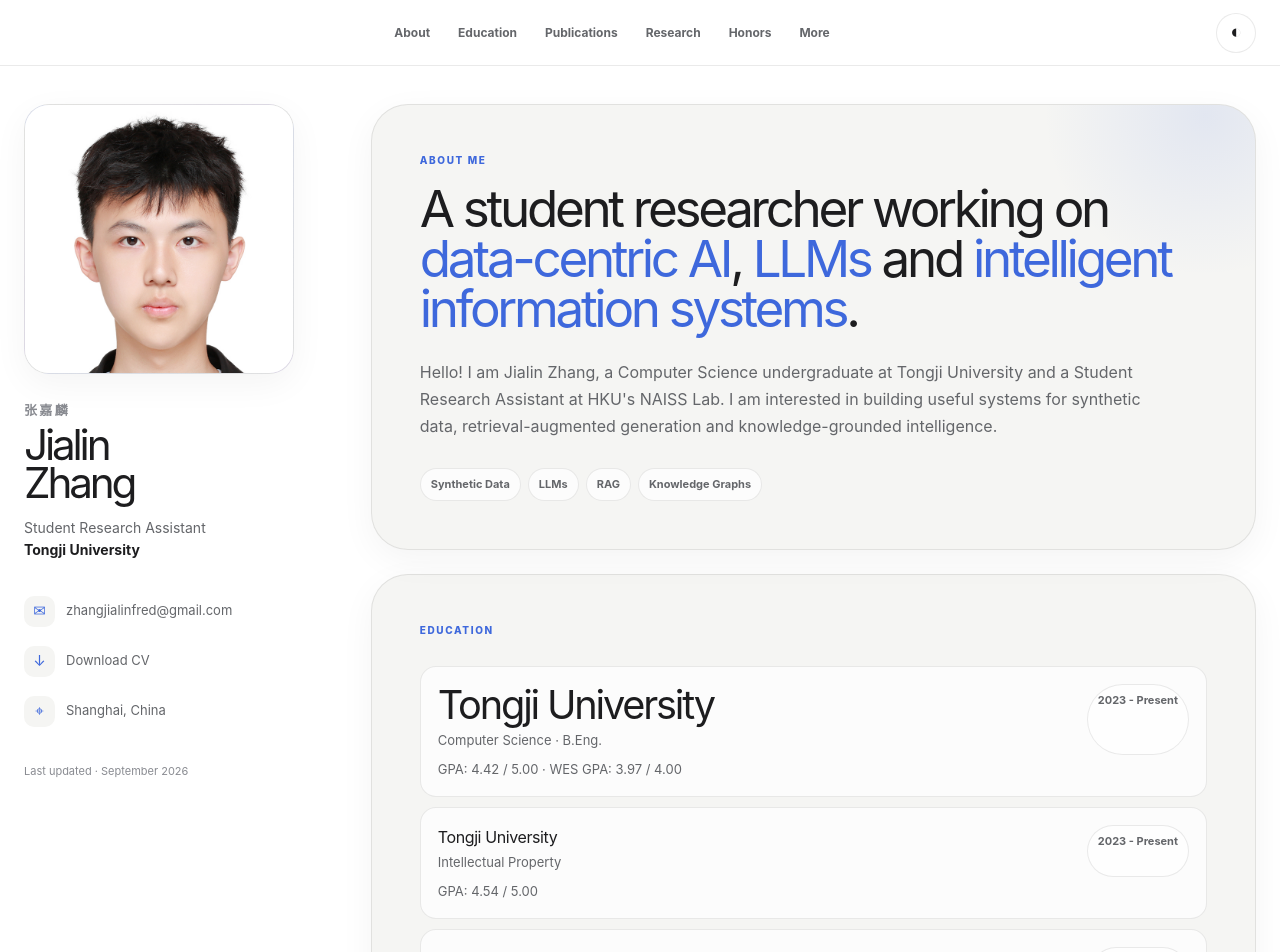
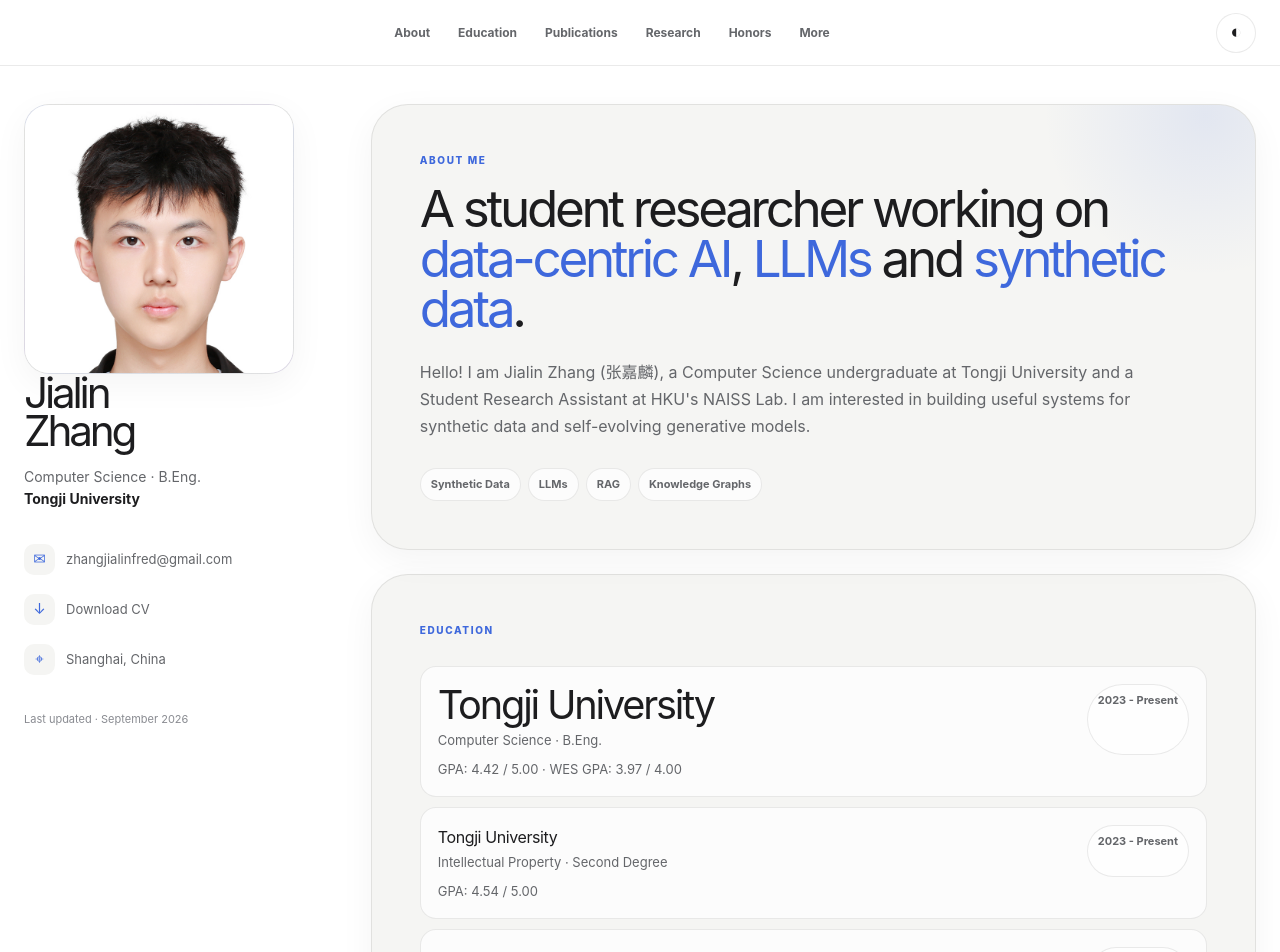
Before and after one commit to Fredzjl/JialinZhang.github.io, a Next.js app: page / in a window 1280 px wide. Shown: the top 952 px of the page. Built offline with nearby package versions, Linux system fonts and the light colour scheme.

Commit message:
Refine profile and academic details

```diff
--- a/app/page.tsx
+++ b/app/page.tsx
@@ -26,10 +26,10 @@
   return <>
     <nav className="top-nav" aria-label="Primary navigation"><div className="nav-scroll">{navigation.map(([id, name]) => <a href={`#${id}`} key={id}>{name}</a>)}</div><button className="theme-toggle" type="button" onClick={() => setTheme(theme === 'light' ? 'dark' : 'light')} aria-label="Toggle color theme">{theme === 'light' ? '◐' : '☼'}</button></nav>
     <main className="layout">
-      <aside className="sidebar"><div className="portrait"><img src="./jialin-zhang.jpg" alt="Jialin Zhang" /></div><p className="name-cn">张嘉麟</p><h1>Jialin<br />Zhang</h1><p className="school">Student Research Assistant<br /><a href="#education">Tongji University</a></p><div className="profile-links"><a href="mailto:zhangjialinfred@gmail.com"><span>✉</span> zhangjialinfred@gmail.com</a><a href="./Jialin-Zhang-CV.pdf" download><span>↓</span> Download CV</a><p><span>⌖</span> Shanghai, China</p></div><p className="update">Last updated · September 2026</p></aside>
+      <aside className="sidebar"><div className="portrait"><img src="./jialin-zhang.jpg" alt="Jialin Zhang" /></div><h1>Jialin<br />Zhang</h1><p className="school">Computer Science · B.Eng.<br /><a href="#education">Tongji University</a></p><div className="profile-links"><a href="mailto:zhangjialinfred@gmail.com"><span>✉</span> zhangjialinfred@gmail.com</a><a href="./Jialin-Zhang-CV.pdf" download><span>↓</span> Download CV</a><p><span>⌖</span> Shanghai, China</p></div><p className="update">Last updated · September 2026</p></aside>
       <div className="content">
-        <section className="card hero-card" id="about"><p className="eyebrow">About me</p><h2>A student researcher working on <span>data-centric AI</span>, <span>LLMs</span> and <span>intelligent information systems</span>.</h2><p className="intro">Hello! I am Jialin Zhang, a Computer Science undergraduate at Tongji University and a Student Research Assistant at HKU&apos;s NAISS Lab. I am interested in building useful systems for synthetic data, retrieval-augmented generation and knowledge-grounded intelligence.</p><div className="pill-row"><span>Synthetic Data</span><span>LLMs</span><span>RAG</span><span>Knowledge Graphs</span></div></section>
-        <section className="card" id="education"><p className="eyebrow">Education</p><div className="education-list"><article><div><h2 className="section-title">Tongji University</h2><p className="muted">Computer Science · B.Eng.</p></div><span className="date-pill">2023 - Present</span><p>GPA: 4.42 / 5.00 · WES GPA: 3.97 / 4.00</p></article><article><div><h3>Tongji University</h3><p className="muted">Intellectual Property</p></div><span className="date-pill">2023 - Present</span><p>GPA: 4.54 / 5.00</p></article><article><div><h3>EPFL</h3><p className="muted">Government-sponsored Exchange Student</p></div><span className="date-pill">Feb - Jul 2026</span><p>GPA: 5.69 / 6.00</p></article><article><div><h3>University of Oxford</h3><p className="muted">Government-sponsored Tutorial Programme</p></div><span className="date-pill">Mar - May 2026</span></article><article><div><h3>Hong Kong University</h3><p className="muted">AI and ML Summer Programme</p></div><span className="date-pill">Jul - Aug 2024</span></article></div></section>
+        <section className="card hero-card" id="about"><p className="eyebrow">About me</p><h2>A student researcher working on <span>data-centric AI</span>, <span>LLMs</span> and <span>synthetic data</span>.</h2><p className="intro">Hello! I am Jialin Zhang (张嘉麟), a Computer Science undergraduate at Tongji University and a Student Research Assistant at HKU&apos;s NAISS Lab. I am interested in building useful systems for synthetic data and self-evolving generative models.</p><div className="pill-row"><span>Synthetic Data</span><span>LLMs</span><span>RAG</span><span>Knowledge Graphs</span></div></section>
+        <section className="card" id="education"><p className="eyebrow">Education</p><div className="education-list"><article><div><h2 className="section-title">Tongji University</h2><p className="muted">Computer Science · B.Eng.</p></div><span className="date-pill">2023 - Present</span><p>GPA: 4.42 / 5.00 · WES GPA: 3.97 / 4.00</p></article><article><div><h3>Tongji University</h3><p className="muted">Intellectual Property · Second Degree</p></div><span className="date-pill">2023 - Present</span><p>GPA: 4.54 / 5.00</p></article><article><div><h3>EPFL</h3><p className="muted">Government-sponsored Exchange Student</p></div><span className="date-pill">Feb - Jul 2026</span><p>GPA: 5.69 / 6.00</p></article><article><div><h3>University of Oxford</h3><p className="muted">Government-sponsored Tutorial Programme</p></div><span className="date-pill">Mar - May 2026</span></article><article><div><h3>Hong Kong University</h3><p className="muted">AI and ML Summer Programme</p></div><span className="date-pill">Jul - Aug 2024</span></article></div></section>
         <section className="card" id="publications"><p className="eyebrow">Publications</p><h2 className="section-title">Selected publications</h2><div className="publication-list">{publications.map((item, index) => <article className="publication" key={item.title}><span className="pub-number">0{index + 1}</span><div><a className="publication-title" href={item.link} target="_blank" rel="noreferrer">{item.title}{item.link && ' ↗'}</a><p>{item.authors}</p><span>{item.venue}</span></div></article>)}</div></section>
         <section className="card" id="research"><p className="eyebrow">Research experience</p><h2 className="section-title">What I have been building</h2><div className="research-list">{research.map((item) => <article className="research-item" key={item.label}><span className="research-dot" /><div className="project-header"><div><p className="project-label">{item.label}</p><h3>{item.title}</h3><p className="supervisor">{item.supervisor}</p></div><div className="research-meta"><span>{item.place}</span><time>{item.date}</time></div></div><ul>{item.items.map(point => <li key={point}>{point}</li>)}</ul><div className="tag-row">{item.tags.map(tag => <span key={tag}>{tag}</span>)}</div></article>)}</div></section>
         <section className="card" id="honors"><p className="eyebrow">Recognition</p><h2 className="section-title">Honors &amp; awards</h2><div className="awards">{honors.map(([name, year]) => <div className="award" key={name}><h3>{name}</h3><span>{year}</span></div>)}</div></section>
```
